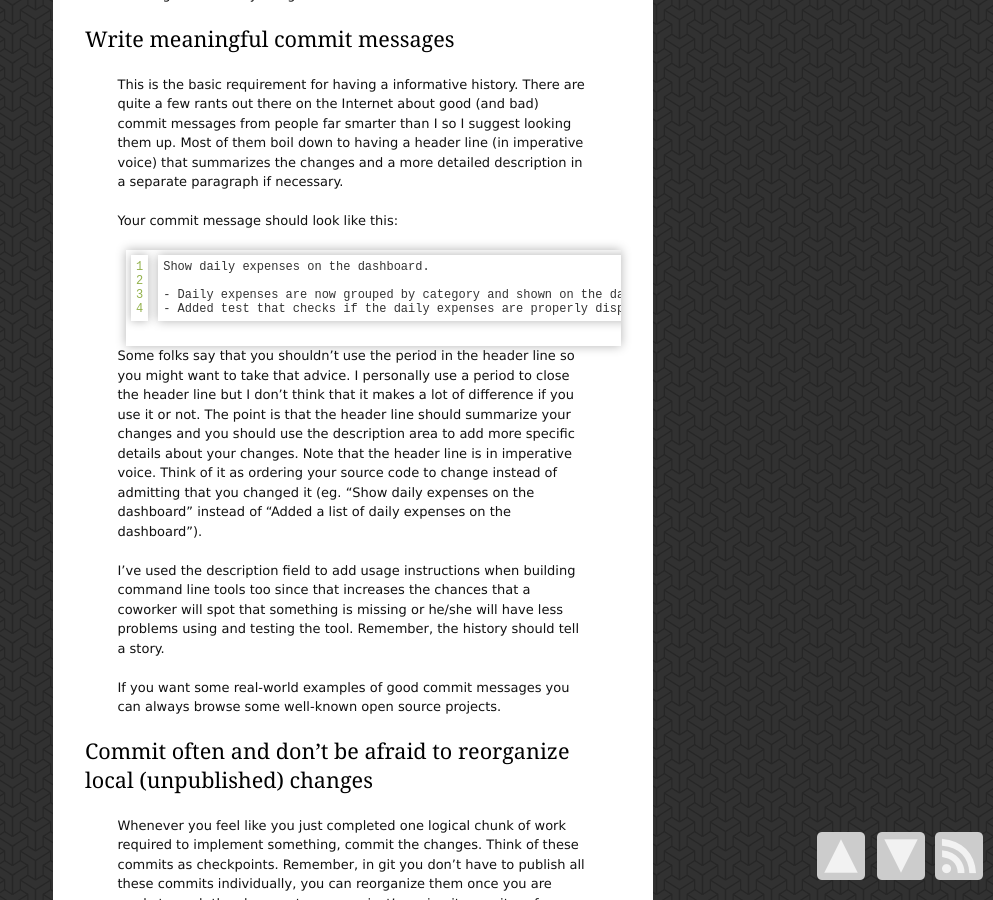
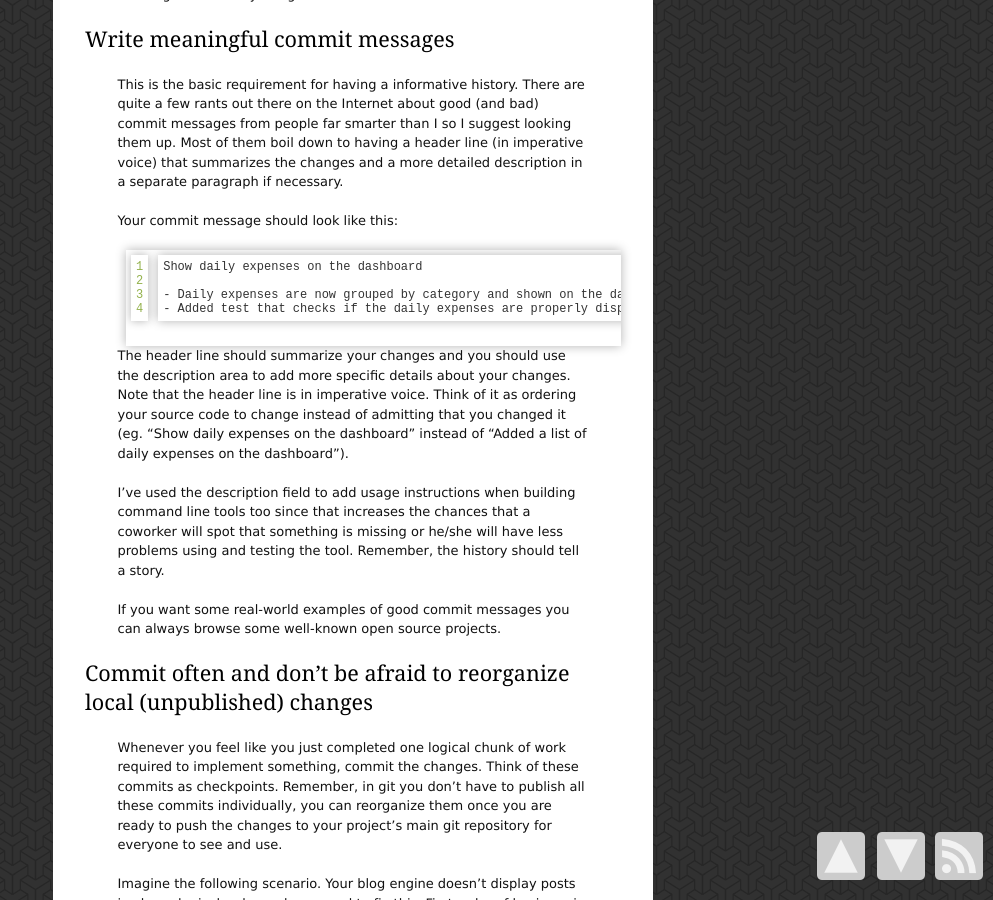
Before and after one commit to amir-hadzic/amir-hadzic.github.com, a Jekyll site: the page built from _posts/2013-02-10-Git-essentials.markdown, in a window 1280 px wide and 900 px high, scrolled down 850 px. Shown: the whole window, without its empty margins (287-1280 px from the left). Built offline with Jekyll 4.4.1, drawn with Linux system fonts in a browser that asks for light colours; some web fonts are replaced; comment, search, counter and statistics services are not loaded.

Commit message:
Don\'t suggest usage of period at the end of commit message

```diff
--- a/_posts/2013-02-10-Git-essentials.markdown
+++ b/_posts/2013-02-10-Git-essentials.markdown
@@ -42,20 +42,16 @@ more detailed description in a separate paragraph if necessary.
 
 Your commit message should look like this:
 
-    Show daily expenses on the dashboard.
+    Show daily expenses on the dashboard
 
     - Daily expenses are now grouped by category and shown on the dashboard
     - Added test that checks if the daily expenses are properly displayed
 
-Some folks say that you shouldn't use the period in the header line so you
-might want to take that advice. I personally use a period to close the header
-line but I don't think that it makes a lot of difference if you use it or not.
-The point is that the header line should summarize your changes and you should
-use the description area to add more specific details about your changes. Note
-that the header line is in imperative voice. Think of it as ordering your
-source code to change instead of admitting that you changed it (eg.  "Show
-daily expenses on the dashboard" instead of "Added a list of daily expenses on
-the dashboard").
+The header line should summarize your changes and you should use the
+description area to add more specific details about your changes. Note that the
+header line is in imperative voice. Think of it as ordering your source code to
+change instead of admitting that you changed it (eg.  "Show daily expenses on
+the dashboard" instead of "Added a list of daily expenses on the dashboard").
 
 I've used the description field to add usage instructions when building command
 line tools too since that increases the chances that a coworker will spot that
```
